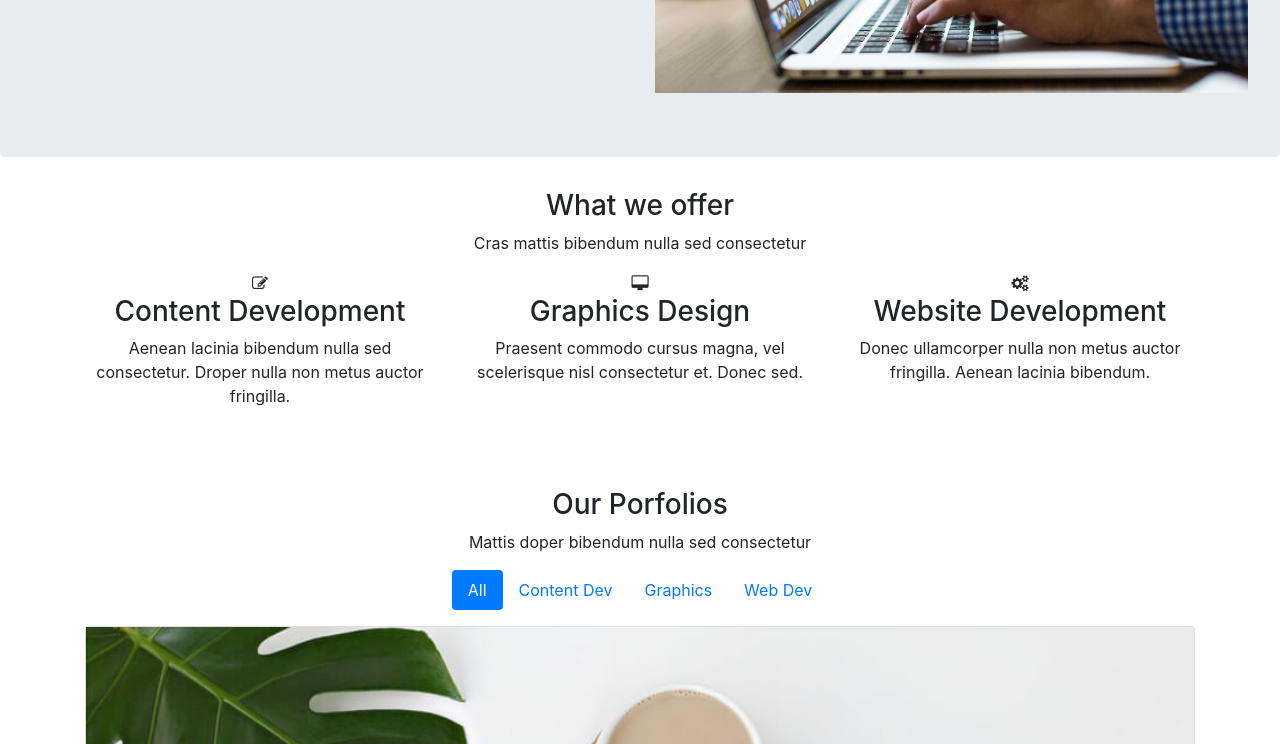
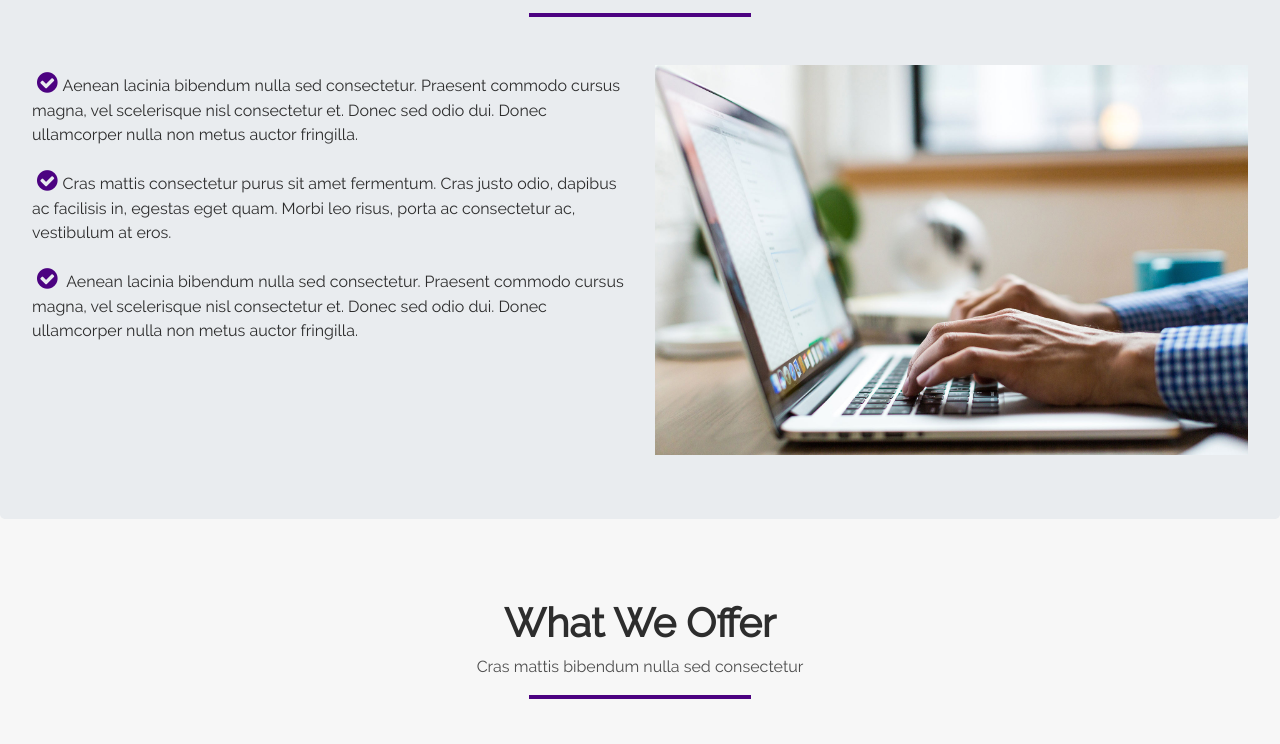
Before and after one commit to symplytheo/anova-agency, a plain HTML site: page index.html in a window 1280 px wide. Shown: the part 647-1391 px from the top of the page. Drawn offline with Linux system fonts and the light colour scheme.

Commit message:
Update and rename index-1.html to index.html

```diff
--- a/index-1.html
+++ b/index.html
@@ -20,7 +20,7 @@
     <link href="lib/animate/animate.min.css" rel="stylesheet">
 
     <!--Main Stylesheet-->
-    <link href="style-1.css" rel="stylesheet">
+    <link href="style.css" rel="stylesheet">
 
 </head>
 <body data-spy="scroll" data-target="#mainNav" data-offset="0">
```
